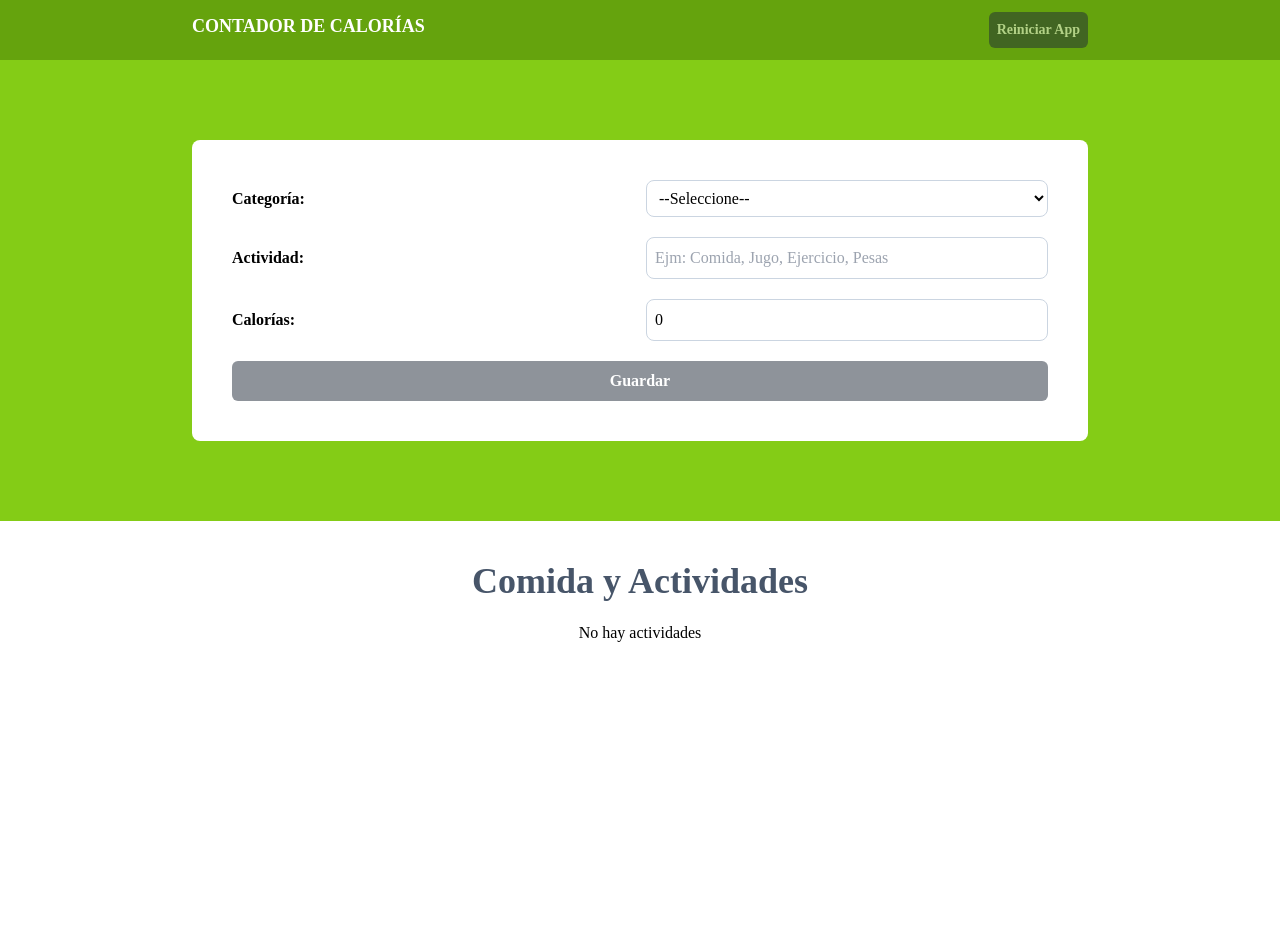
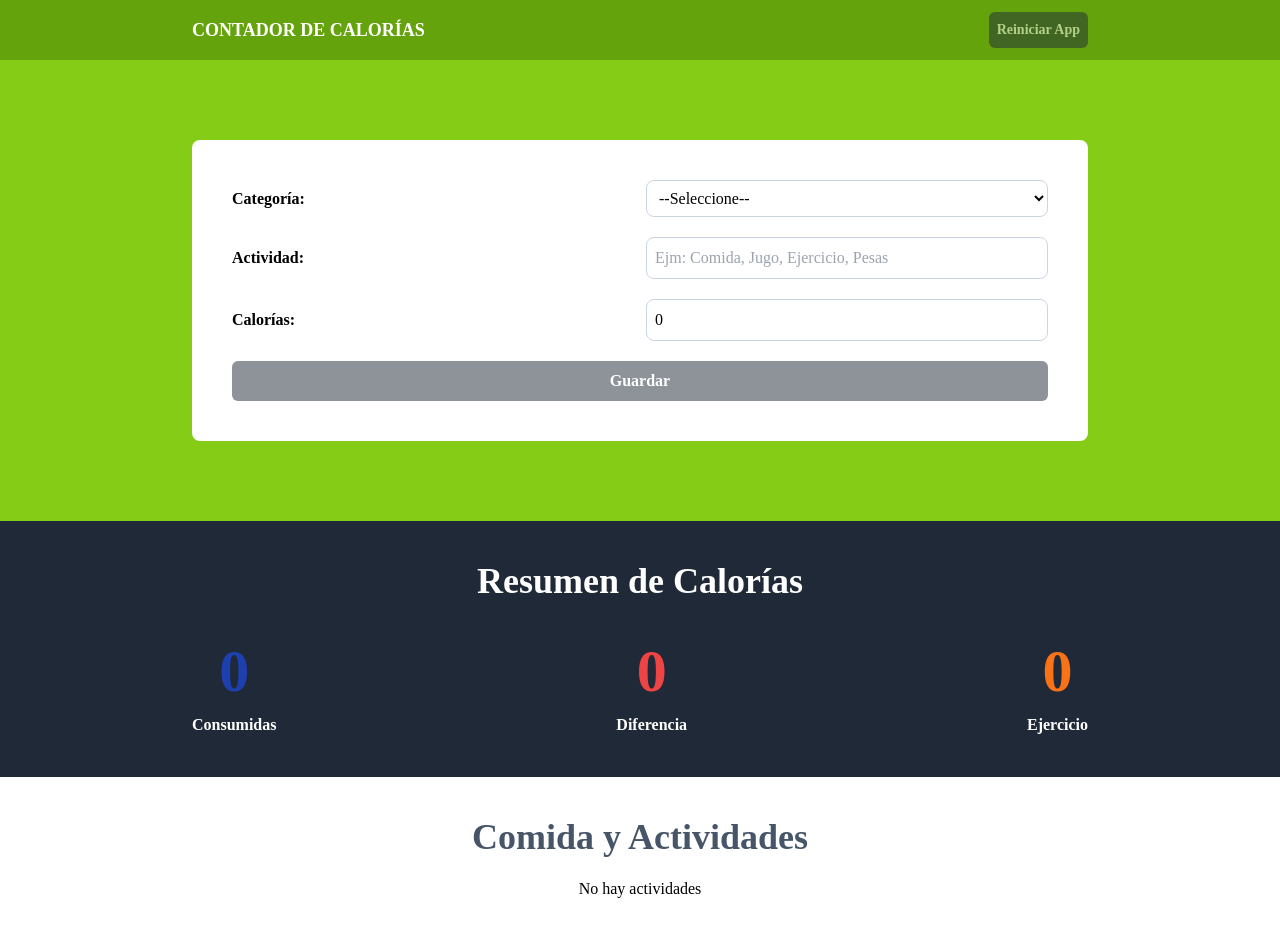
Before and after one commit to BryanLlana/Calories_Counter, a React app: page / in a window 1280 px wide. Shown: the top 936 px of the page. Before the commit the page ends 800 px from the top, so only its background shows below. Built offline with nearby package versions, Linux system fonts and the light colour scheme; the HTML template or start-up script is replaced by a standard one.

Commit message:
Show calories

```diff
--- a/src/App.tsx
+++ b/src/App.tsx
@@ -3,6 +3,7 @@ import Form from "./components/Form"
 import Header from "./components/Header"
 import { activityReducer, initialState } from "./reducers/activity.reducer"
 import ActivityList from "./components/ActivityList"
+import CalorieTracker from "./components/CalorieTracker"
 
 const App = () => {
   const [state, dispatch] = useReducer(activityReducer, initialState)
@@ -21,6 +22,12 @@ const App = () => {
         </div>
       </section>
 
+      <section className="bg-gray-800 py-10 px-5 md:px-0">
+        <div className="max-w-4xl mx-auto">
+          <CalorieTracker activities={state.activites}/>
+        </div>
+      </section>
+
       <section className="p-10 mx-auto max-w-4xl px-5 md:px-0">
         <ActivityList activities={state.activites} dispatch={dispatch} />
       </section>
--- a/src/components/ActivityList.tsx
+++ b/src/components/ActivityList.tsx
@@ -20,7 +20,7 @@ const ActivityList = ({ activities, dispatch }: Props) => {
       {activities.length === 0 ?
         <p className="text-center mt-5">No hay actividades</p> :
         activities.map(activity => (
-        <div key={activity.id} className="px-5 py-10 bg-white mt-5 flex justify-between">
+        <div key={activity.id} className="px-5 py-10 bg-white mt-5 flex justify-between shadow-md">
           <div className="space-y-2 relative">
             <p className={`absolute -top-8 -left-8 px-10 py-2 text-white uppercase font-bold ${activity.category === 1 ? 'bg-blue-500' : 'bg-orange-500'}`}>
               {categoryName(activity.category)}
--- /dev/null
+++ b/src/components/CalorieDisplay.tsx
@@ -0,0 +1,16 @@
+type Props = {
+  calories: number,
+  text: string,
+  textcolor: string
+}
+
+const CalorieDisplay = ({calories, text, textcolor}: Props) => {
+  return (
+    <p className="text-white font-bold rounded-full grid grid-cols-1 gap-3 text-center">
+      <span className={`font-black text-6xl ${textcolor}`}>{calories}</span>
+      {text}
+    </p>
+  )
+}
+
+export default CalorieDisplay
--- /dev/null
+++ b/src/components/CalorieTracker.tsx
@@ -0,0 +1,26 @@
+import { useMemo } from "react"
+import { ActivityWithId } from "../types"
+import CalorieDisplay from "./CalorieDisplay"
+
+type Props = {
+  activities: ActivityWithId[]
+}
+
+const CalorieTracker = ({ activities }: Props) => {
+  const caloriesConsumed = useMemo(() => activities.reduce((total, activity) => activity.category === 1 ? total + activity.calories : total , 0), [activities])
+  const caloriesBurned = useMemo(() => activities.reduce((total, activity) => activity.category === 2 ? total + activity.calories : total , 0), [activities])
+  const netCalories = useMemo(() => caloriesConsumed - caloriesBurned, [activities])
+
+  return (
+    <>
+      <h2 className="text-4xl font-bold text-white text-center">Resumen de Calorías</h2>
+      <div className="flex flex-col items-center md:flex-row md:justify-between gap-5 mt-10">
+        <CalorieDisplay calories={caloriesConsumed} text="Consumidas" textcolor="text-blue-800" />
+        <CalorieDisplay calories={netCalories} text="Diferencia" textcolor={netCalories < 0 ? 'text-yellow-500' : 'text-red-500'} />
+        <CalorieDisplay calories={caloriesBurned} text="Ejercicio" textcolor="text-orange-500"/>
+      </div>
+    </>
+  )
+}
+
+export default CalorieTracker
--- a/src/components/Header.tsx
+++ b/src/components/Header.tsx
@@ -12,7 +12,7 @@ const Header = ({state, dispatch}: Props) => {
 
   return (
     <header className="bg-lime-600 py-3">
-      <div className="max-w-4xl px-5 md:px-0 mx-auto flex justify-between">
+      <div className="max-w-4xl px-5 md:px-0 mx-auto flex justify-between items-center">
         <h1 className="text-center text-lg font-bold text-white uppercase">
           Contador de Calorías
         </h1>
```
